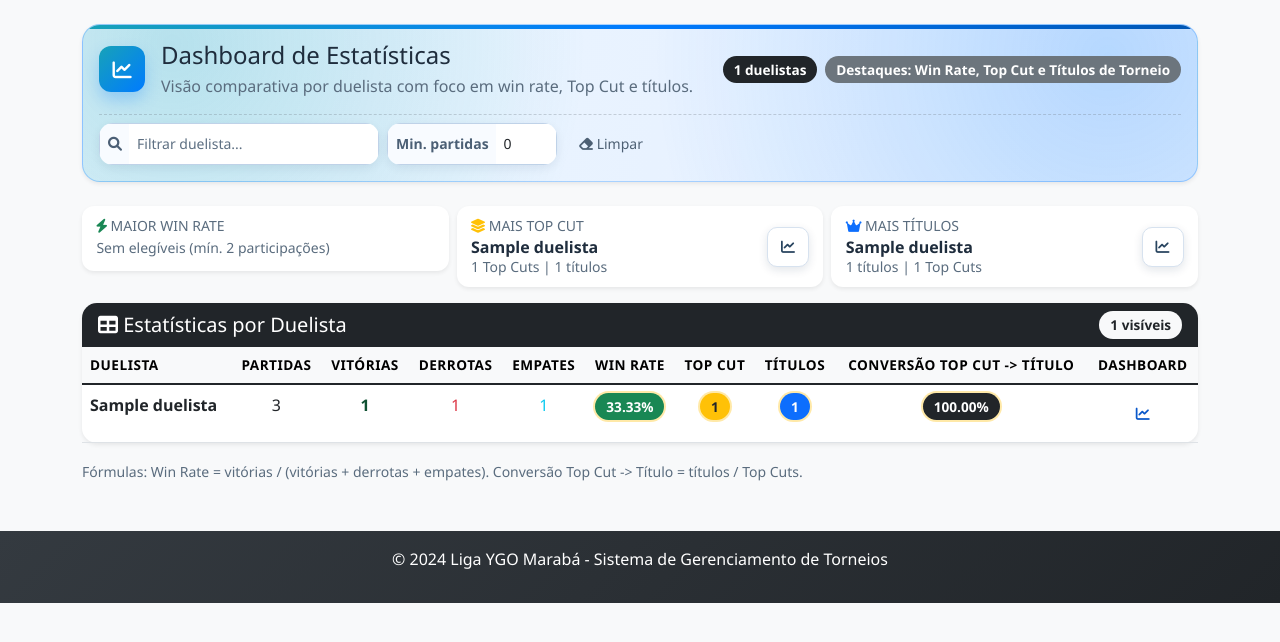
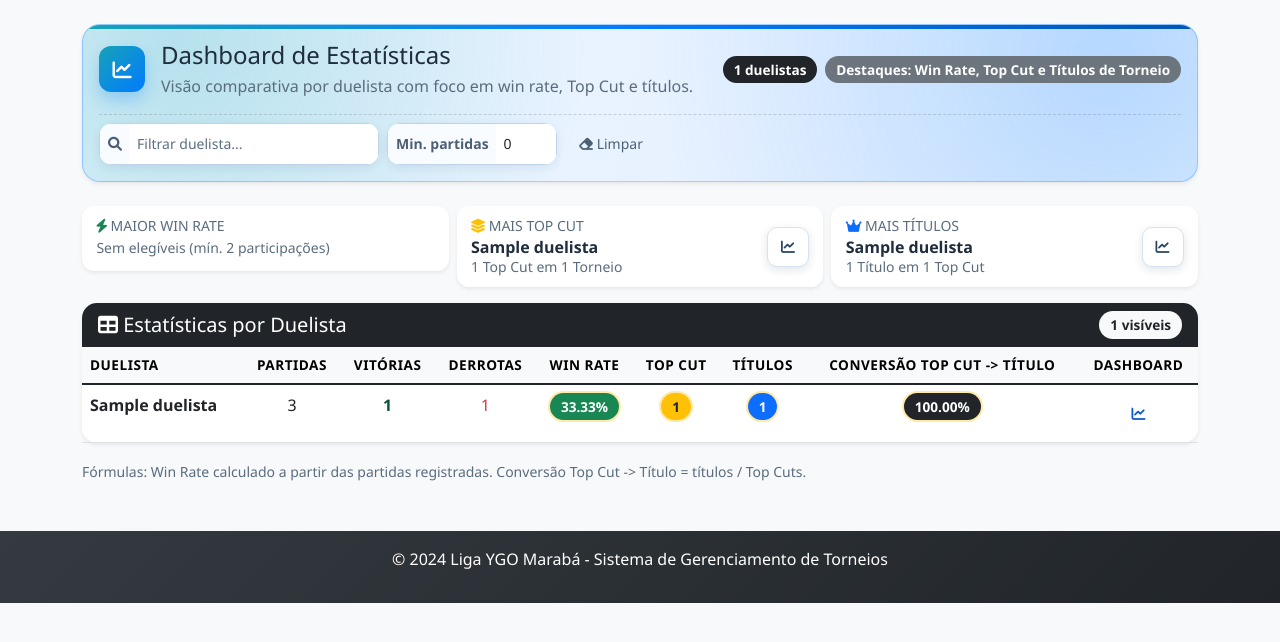
Before and after one commit to Luan-Diniz02/YGO-Tournament-Manager, a Flask app: page /dashboard in a window 1280 px wide. Shown: the part 62-704 px from the top of the page. Run offline with Flask 3, Linux system fonts and the light colour scheme; tables that the repository leaves empty hold one stand-in row (values such as "Sample post"); some libraries are stand-ins or nearby versions.

Commit message:
Refine dashboard stats display and labels
Simplify and clarify several dashboard statistics and labels: change the elite win-rate label in Conexao to a generic 'Elite Win Rate'; update maior_win_rate, mais_tops and mais_campeonatos blocks to show victories, pluralized unit labels (Partida/Partidas, Top Cut/Top Cuts, Torneio/Torneios, Título/Títulos) and use participacao for top-cut context. Comment out the Empates column and cell from the leaderboard table. Update the formulas note to a more general Win Rate description. These tweaks improve readability and UI consistency.

```diff
--- a/core/database_conexao.py
+++ b/core/database_conexao.py
@@ -804,7 +804,7 @@ class Conexao:
 
                 if max_win_rate is not None and resumo['win_rate_geral'] == max_win_rate:
                     conquistas.append({
-                        'rotulo': f'Elite Win Rate ({min_participacoes_win_rate}+ participações)',
+                        'rotulo': f'Elite Win Rate',
                         'icone': 'fa-bolt',
                         'classe': 'bg-success'
                     })
--- a/web/templates/dashboard_estatisticas.html
+++ b/web/templates/dashboard_estatisticas.html
@@ -53,7 +53,7 @@
                     <small class="text-uppercase text-muted d-block"><i class="fas fa-bolt text-success"></i> Maior Win Rate</small>
                     {% if dashboard.lideres.maior_win_rate %}
                     <strong>{{ dashboard.lideres.maior_win_rate.nome }}</strong>
-                    <small class="text-muted d-block">{{ '%.2f'|format(dashboard.lideres.maior_win_rate.win_rate) }}% | {{ dashboard.lideres.maior_win_rate.partidas }} partidas</small>
+                    <small class="text-muted d-block">{% if dashboard.lideres.maior_win_rate.vitorias > 0 %}{{ dashboard.lideres.maior_win_rate.vitorias }} Vitórias{% endif %} em {{ dashboard.lideres.maior_win_rate.partidas }} {{ 'Partida' if dashboard.lideres.maior_win_rate.partidas == 1 else 'Partidas' }} ({{ '%.2f'|format(dashboard.lideres.maior_win_rate.win_rate) }}%)</small>
                     {% else %}
                     <small class="text-muted">Sem elegíveis (mín. {{ dashboard.resumo.min_participacoes_win_rate }} participações)</small>
                     {% endif %}
@@ -73,7 +73,7 @@
                     <small class="text-uppercase text-muted d-block"><i class="fas fa-layer-group text-warning"></i> Mais Top Cut</small>
                     {% if dashboard.lideres.mais_tops %}
                     <strong>{{ dashboard.lideres.mais_tops.nome }}</strong>
-                    <small class="text-muted d-block">{{ dashboard.lideres.mais_tops.tops }} Top Cuts | {{ dashboard.lideres.mais_tops.campeonatos }} títulos</small>
+                    <small class="text-muted d-block">{{ dashboard.lideres.mais_tops.tops }} {{ 'Top Cut' if dashboard.lideres.mais_tops.tops == 1 else 'Top Cuts' }} em {{ dashboard.lideres.mais_tops.participacao }} {{ 'Torneio' if dashboard.lideres.mais_tops.participacao == 1 else 'Torneios' }} </small>
                     {% else %}
                     <small class="text-muted">Nenhum Top Cut registrado</small>
                     {% endif %}
@@ -93,7 +93,7 @@
                     <small class="text-uppercase text-muted d-block"><i class="fas fa-crown text-primary"></i> Mais Títulos</small>
                     {% if dashboard.lideres.mais_campeonatos %}
                     <strong>{{ dashboard.lideres.mais_campeonatos.nome }}</strong>
-                    <small class="text-muted d-block">{{ dashboard.lideres.mais_campeonatos.campeonatos }} títulos | {{ dashboard.lideres.mais_campeonatos.tops }} Top Cuts</small>
+                    <small class="text-muted d-block">{{ dashboard.lideres.mais_campeonatos.campeonatos }} {{ 'Título' if dashboard.lideres.mais_campeonatos.campeonatos == 1 else 'Títulos' }} em {{ dashboard.lideres.mais_campeonatos.tops }} {{ 'Top Cut' if dashboard.lideres.mais_campeonatos.tops == 1 else 'Top Cuts' }}</small>
                     {% else %}
                     <small class="text-muted">Nenhum campeão registrado</small>
                     {% endif %}
@@ -130,7 +130,7 @@
                                 <th class="text-center">Partidas</th>
                                 <th class="text-center">Vitórias</th>
                                 <th class="text-center">Derrotas</th>
-                                <th class="text-center">Empates</th>
+                                {# <th class="text-center">Empates</th> #}
                                 <th class="text-center">Win Rate</th>
                                 <th class="text-center">Top Cut</th>
                                 <th class="text-center">Títulos</th>
@@ -145,7 +145,7 @@
                                 <td class="text-center">{{ duelista.partidas }}</td>
                                 <td class="text-center text-success {% if max_vitorias > 0 and duelista.vitorias == max_vitorias %}record-cell{% endif %}">{{ duelista.vitorias }}</td>
                                 <td class="text-center text-danger">{{ duelista.derrotas }}</td>
-                                <td class="text-center text-info">{{ duelista.empates }}</td>
+                                {# <td class="text-center text-info">{{ duelista.empates }}</td> #}
                                 <td class="text-center"><span class="badge bg-success {% if max_win_rate > 0 and duelista.win_rate == max_win_rate %}record-badge{% endif %}">{{ '%.2f'|format(duelista.win_rate) }}%</span></td>
                                 <td class="text-center"><span class="badge bg-warning text-dark {% if max_tops > 0 and duelista.tops == max_tops %}record-badge{% endif %}">{{ duelista.tops }}</span></td>
                                 <td class="text-center"><span class="badge bg-primary {% if max_titulos > 0 and duelista.campeonatos == max_titulos %}record-badge{% endif %}">{{ duelista.campeonatos }}</span></td>
@@ -174,7 +174,7 @@
 <div class="row mt-3">
     <div class="col-12">
         <small class="text-muted">
-            Fórmulas: Win Rate = vitórias / (vitórias + derrotas + empates). Conversão Top Cut -> Título = títulos / Top Cuts.
+            Fórmulas: Win Rate calculado a partir das partidas registradas. Conversão Top Cut -> Título = títulos / Top Cuts.
         </small>
     </div>
 </div>
```
